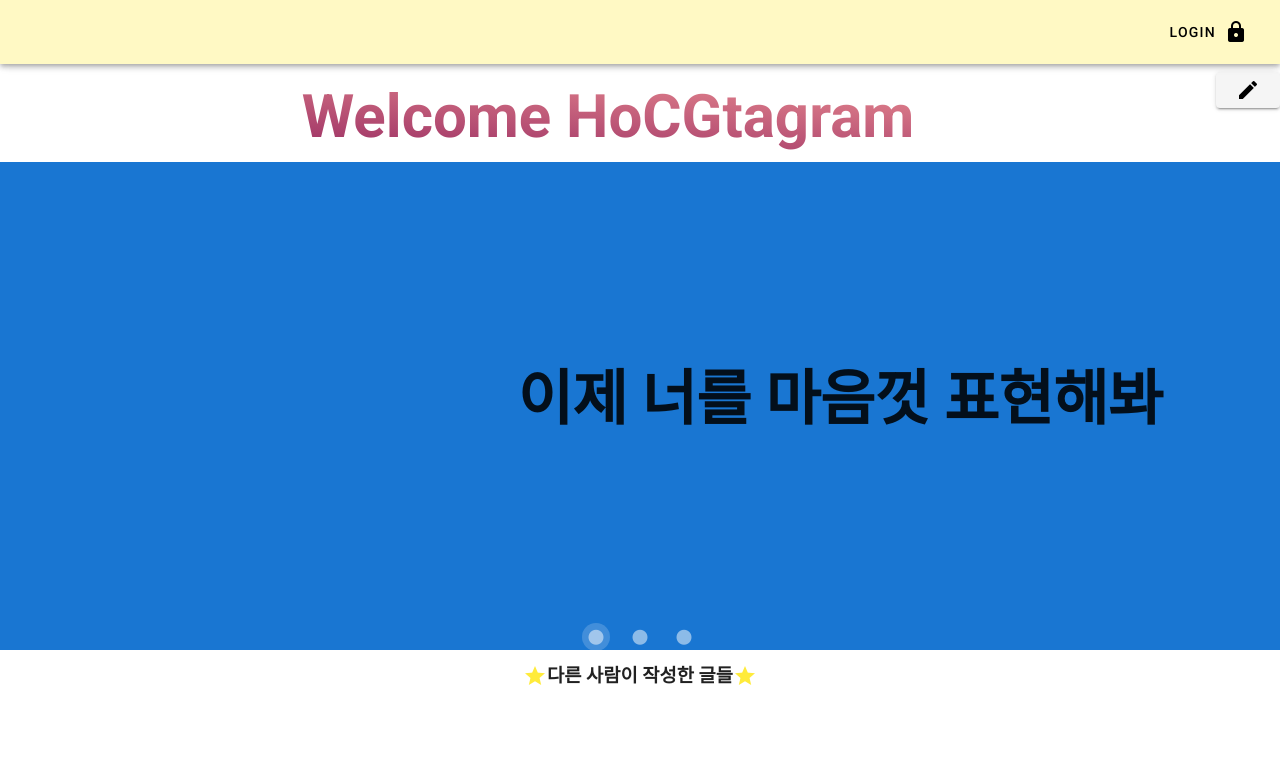
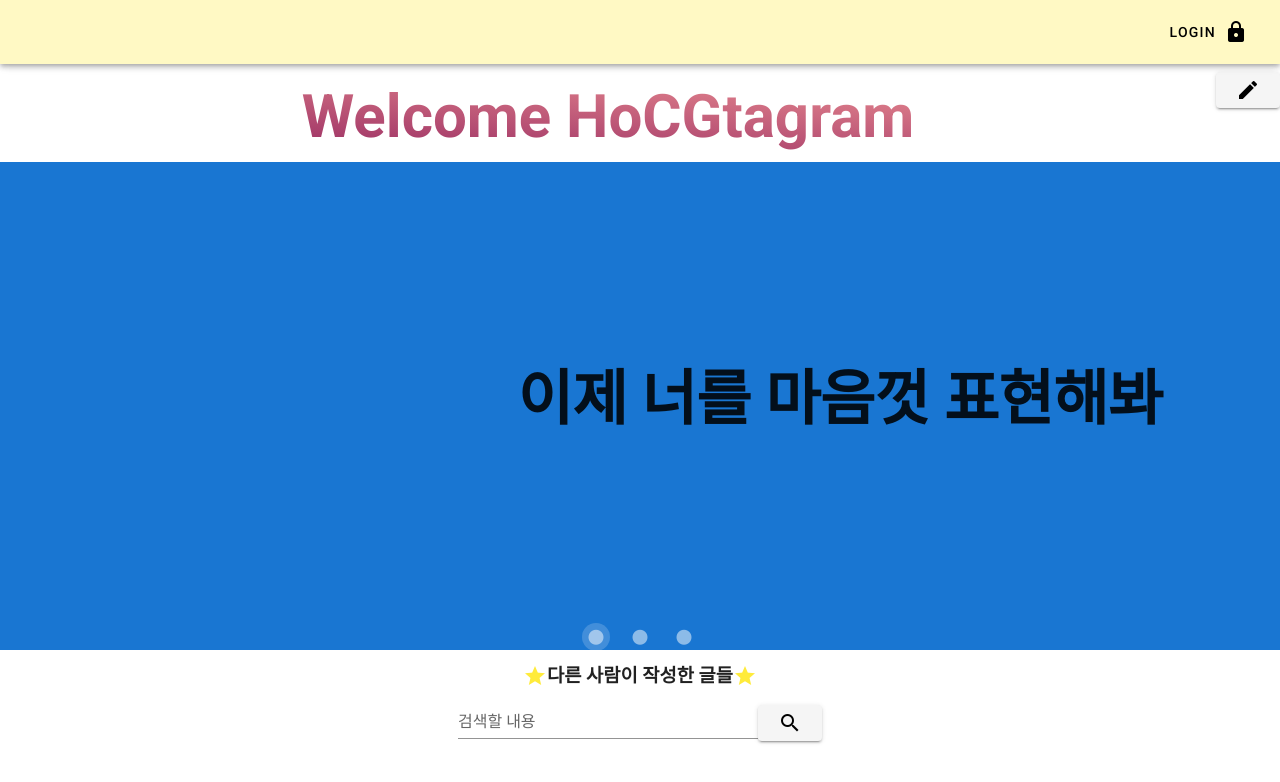
Before and after one commit to HoCG/Community_Test, a Vue app: page / in a window 1280 px wide. Shown: the top 782 px of the page. Built offline with nearby package versions, Linux system fonts and the light colour scheme; what vue-moment would draw is missing.

Commit message:
정보초기화되는 오류 수정

```diff
--- a/src/store/modules/admin.js
+++ b/src/store/modules/admin.js
@@ -37,7 +37,6 @@ const mutations = {
             .push(getUser);
         //state.eventAddDialogUpdateMode = false
         //state.eventAddDialog = false;
-        state.TheUser_usedByData = initUser();
     },
     FIND_USER(state, getUser){
         getUser = makeUser(getUser);
--- a/src/views/StartPage.vue
+++ b/src/views/StartPage.vue
@@ -38,9 +38,28 @@
             </v-carousel-item>
         </v-carousel>
         <v-layout max-width="100%" justify-center="justify-center">
+            <v-spacer></v-spacer>
             <v-icon color="yellow">mdi-star</v-icon>
             <h3>다른 사람이 작성한 글들</h3>
             <v-icon color="yellow">mdi-star</v-icon>
+            <v-spacer></v-spacer>
+        </v-layout>
+        <v-layout max-width="100%" justify-center="justify-center">
+            <div class="searchDiv">
+                <div class="searchBar">
+                    <v-text-field
+                        label="검색할 내용"
+                        type="text"
+                        v-model="searchInfo"></v-text-field>
+                </div>
+                <div class="searchBtn">
+                    <v-btn @click="searchArticle">
+                        <v-icon color="black">
+                            mdi-magnify
+                        </v-icon>
+                    </v-btn>
+                </div>
+            </div>
         </v-layout>
         <v-card-actions class="justify-center" max-width="100%">
             <Article
@@ -77,6 +96,7 @@
         },
         data() {
             return {
+                searchInfo: '',
                 carouselArr: [
                     {
                         id: 0,
@@ -142,11 +162,23 @@
                     .$router
                     .push({path: '/ArticleDetailPage'})
                     .catch(() => {})
-                }
+            },
+            searchArticle(){
+            }
         }
     }
 </script>
 <style>
+    .searchDiv{
+        float: left;
+    }
+    .searchBar{
+        width: 300px;
+        display: inline-block;
+    }
+    .searchBtn{
+        display: inline-block;
+    }
     .mainImage {
         width: 20%;
     }
```
